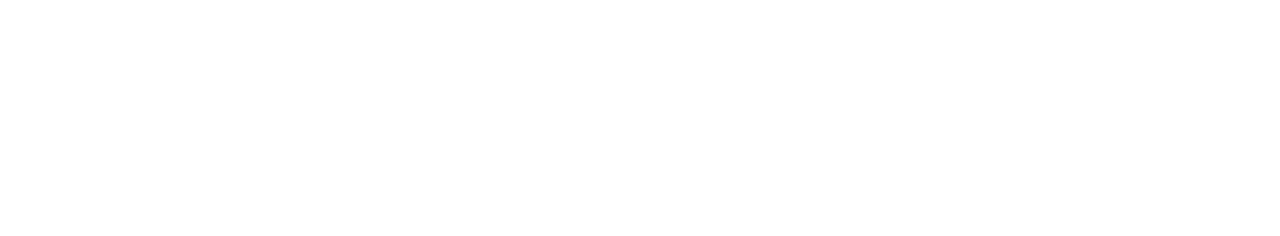
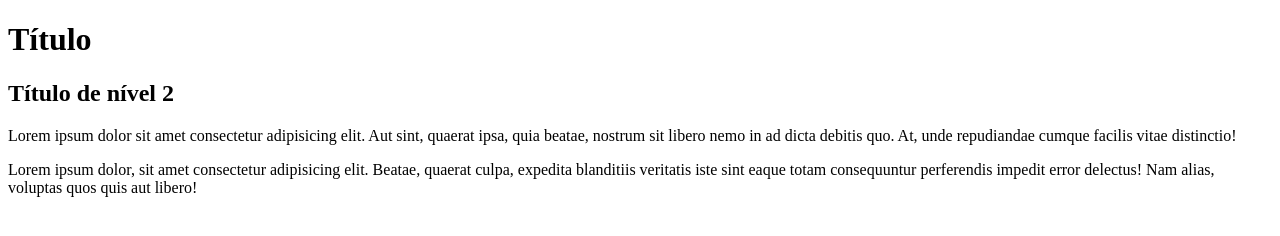
Before and after one commit to hellen0liveira/Front-end-udemy, a plain HTML site: page Seção2-introCSS/Primeirasregras-css/index.html in a window 1280 px wide. Drawn offline with Linux system fonts and the light colour scheme.

Commit message:
adicionei conteúdo

```diff
--- a/Seção2-introCSS/Primeirasregras-css/index.html
+++ b/Seção2-introCSS/Primeirasregras-css/index.html
@@ -3,9 +3,15 @@
 <head>
     <meta charset="UTF-8">
     <meta name="viewport" content="width=device-width, initial-scale=1.0">
-    <title>Document</title>
+    <title>Primeiras regras de CSS</title>
 </head>
 <body>
+    <h1>Título</h1>
 
+    <h2>Título de nível 2</h2>
+
+    <p>Lorem ipsum dolor sit amet consectetur adipisicing elit. Aut sint, quaerat ipsa, quia beatae, nostrum sit libero nemo in ad dicta debitis quo. At, unde repudiandae cumque facilis vitae distinctio!</p>
+
+    <p>Lorem ipsum dolor, sit amet consectetur adipisicing elit. Beatae, quaerat culpa, expedita blanditiis veritatis iste sint eaque totam consequuntur perferendis impedit error delectus! Nam alias, voluptas quos quis aut libero!</p>
 </body>
 </html>
```
